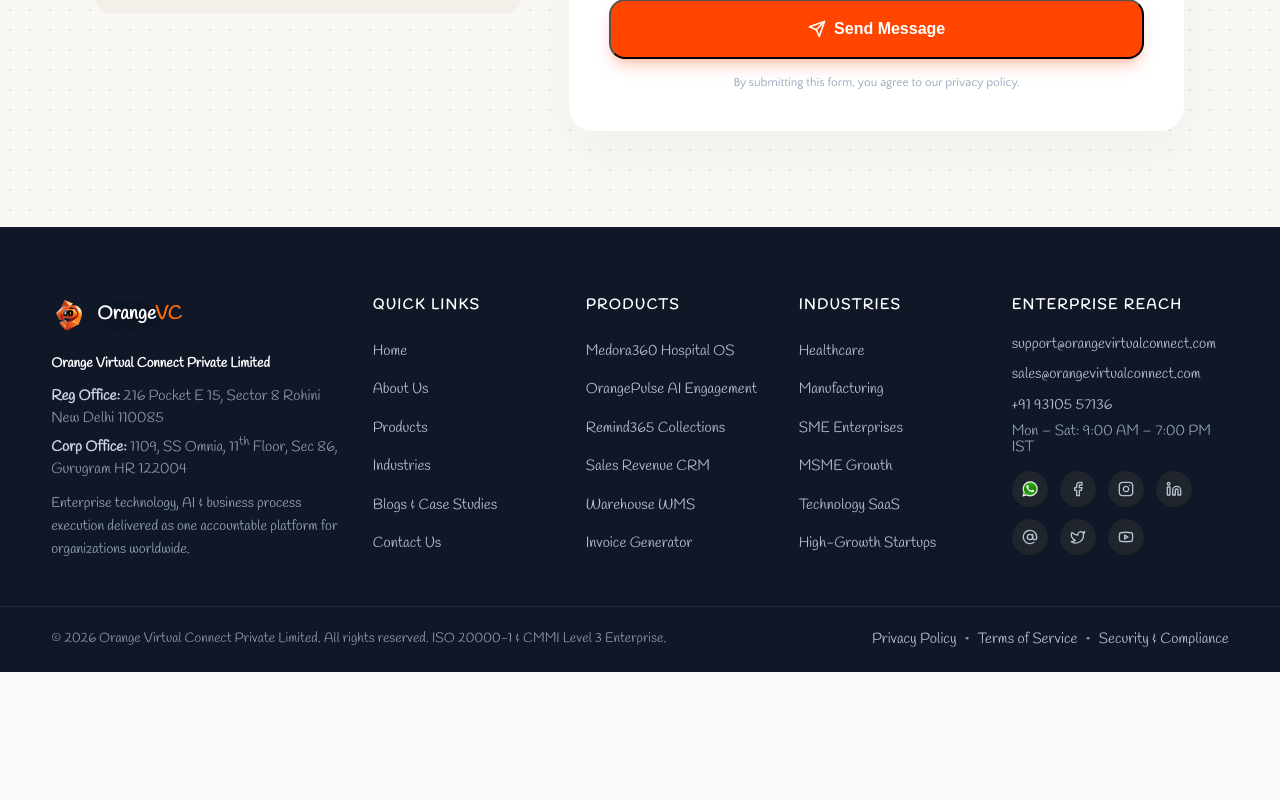
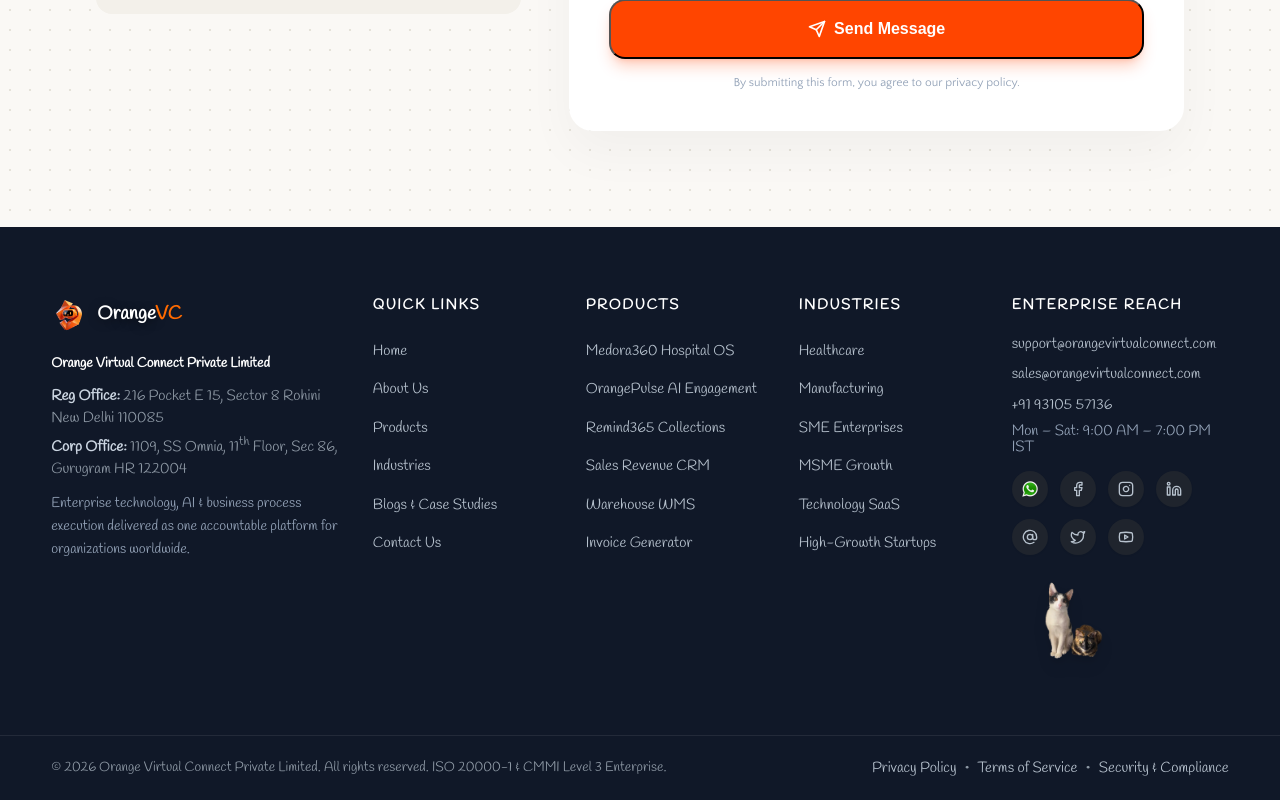
Before and after one commit to VirtualCare14/orangevc_site_main_nextjs, a Next.js app: page /blog in a window 1280 px wide. Shown: the part 4786-5586 px from the top of the page. Before the commit the page ends 5458 px from the top, so only its background shows below. Built offline with nearby package versions, Linux system fonts and the light colour scheme; a web font is replaced by a local one.

Commit message:
Add mascot cat image to footer section

```diff
--- a/components/Footer.js
+++ b/components/Footer.js
@@ -91,6 +91,17 @@
           <div className="footer-social-root mt-4">
             <SocialLinks variant="footer" />
           </div>
+
+          <div className="mt-4 flex items-center">
+            <Image
+              src="/images/footer-cats.png"
+              alt="Footer Mascot Cats"
+              width={120}
+              height={120}
+              style={{ objectFit: 'contain' }}
+              className="drop-shadow-lg transition-transform duration-300 hover:scale-105"
+            />
+          </div>
         </div>
       </div>
 
```
Also changed, not shown: public/images/footer-cats.png (added).
